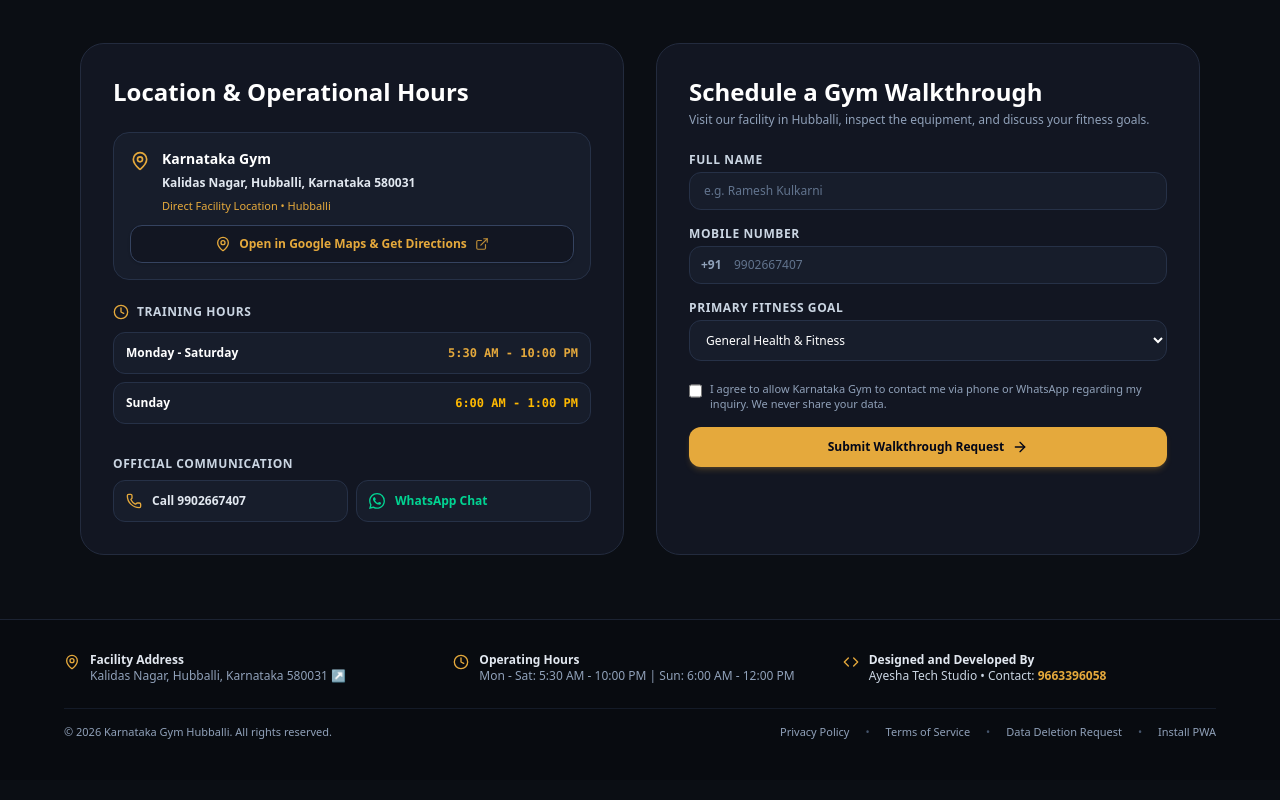
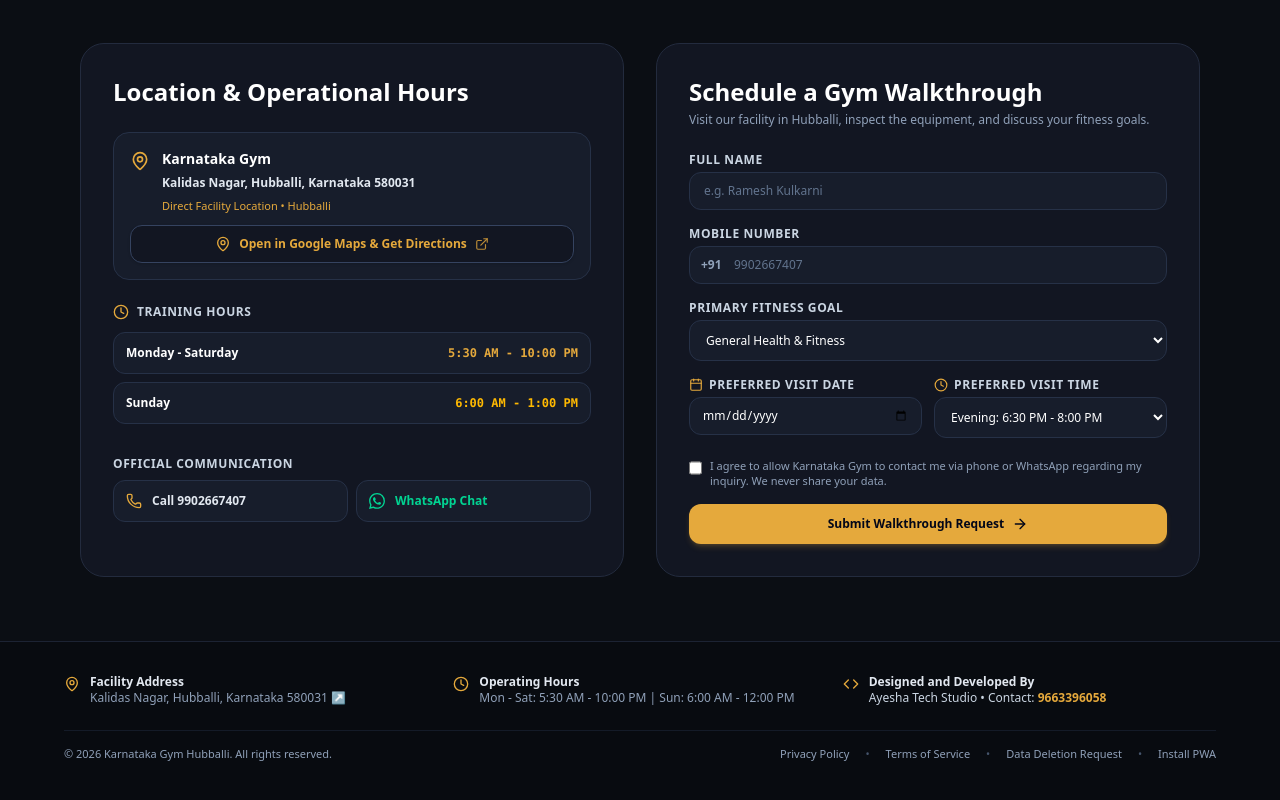
Before and after one commit to workforferoz/karnataka-gym, a Next.js app: page / in a window 1280 px wide. Shown: the part 2100-2900 px from the top of the page. Built offline with nearby package versions, Linux system fonts and the light colour scheme; no server answers; the database is empty.

Commit message:
feat: add preferred visit date and time slot to gym walkthrough form

```diff
--- a/src/app/page.tsx
+++ b/src/app/page.tsx
@@ -38,9 +38,13 @@ export default function PublicGymWebsite() {
   const [inquiryName, setInquiryName] = useState('');
   const [inquiryPhone, setInquiryPhone] = useState('');
   const [inquiryGoal, setInquiryGoal] = useState('general_fitness');
+  const [inquiryDate, setInquiryDate] = useState('');
+  const [inquiryTime, setInquiryTime] = useState('06:30 PM - 08:00 PM');
   const [inquiryConsent, setInquiryConsent] = useState(false);
   const [inquiryStatus, setInquiryStatus] = useState<'idle' | 'success' | 'error'>('idle');
   const [inquiryMessage, setInquiryMessage] = useState('');
+
+  const todayDateStr = new Date().toISOString().split('T')[0];
 
   const handleInquirySubmit = (e: React.FormEvent) => {
     e.preventDefault();
@@ -67,10 +71,17 @@ export default function PublicGymWebsite() {
       return;
     }
 
+    if (!inquiryDate) {
+      setInquiryStatus('error');
+      setInquiryMessage('Please select your preferred visit date.');
+      return;
+    }
+
     setInquiryStatus('success');
-    setInquiryMessage(`Dhanyavad ${cleanName}! Your inquiry has been registered. Coach Vikram / front desk will call you at +91 ${cleanPhone}.`);
+    setInquiryMessage(`Dhanyavad ${cleanName}! Your gym walkthrough has been confirmed for ${inquiryDate} (${inquiryTime}). Coach Vikram / front desk will contact you at +91 ${cleanPhone}.`);
     setInquiryName('');
     setInquiryPhone('');
+    setInquiryDate('');
     setInquiryConsent(false);
   };
 
@@ -687,6 +698,44 @@ export default function PublicGymWebsite() {
                   </select>
                 </div>
 
+                {/* Visit Date & Time */}
+                <div className="grid grid-cols-1 sm:grid-cols-2 gap-3">
+                  <div>
+                    <label className="block text-xs font-bold text-slate-300 mb-1 uppercase tracking-wider flex items-center gap-1.5">
+                      <Calendar className="w-3.5 h-3.5 text-[#E5A93C]" />
+                      <span>Preferred Visit Date</span>
+                    </label>
+                    <input
+                      type="date"
+                      value={inquiryDate}
+                      onChange={(e) => setInquiryDate(e.target.value)}
+                      min={todayDateStr}
+                      className="w-full bg-[#171D2B] border border-[#263147] focus:border-[#E5A93C] rounded-xl py-2.5 px-3 text-xs text-white focus:outline-none"
+                      required
+                    />
+                  </div>
+
+                  <div>
+                    <label className="block text-xs font-bold text-slate-300 mb-1 uppercase tracking-wider flex items-center gap-1.5">
+                      <Clock className="w-3.5 h-3.5 text-[#E5A93C]" />
+                      <span>Preferred Visit Time</span>
+                    </label>
+                    <select
+                      value={inquiryTime}
+                      onChange={(e) => setInquiryTime(e.target.value)}
+                      className="w-full bg-[#171D2B] border border-[#263147] focus:border-[#E5A93C] rounded-xl py-2.5 px-3 text-xs text-white focus:outline-none"
+                      required
+                    >
+                      <option value="06:00 AM - 07:30 AM">Morning: 6:00 AM - 7:30 AM</option>
+                      <option value="07:30 AM - 09:00 AM">Morning: 7:30 AM - 9:00 AM</option>
+                      <option value="09:00 AM - 10:30 AM">Late Morning: 9:00 AM - 10:30 AM</option>
+                      <option value="05:00 PM - 06:30 PM">Evening: 5:00 PM - 6:30 PM</option>
+                      <option value="06:30 PM - 08:00 PM">Evening: 6:30 PM - 8:00 PM</option>
+                      <option value="08:00 PM - 09:30 PM">Night: 8:00 PM - 9:30 PM</option>
+                    </select>
+                  </div>
+                </div>
+
                 {/* Consent Checkbox */}
                 <div className="flex items-start gap-2 pt-1">
                   <input
```
